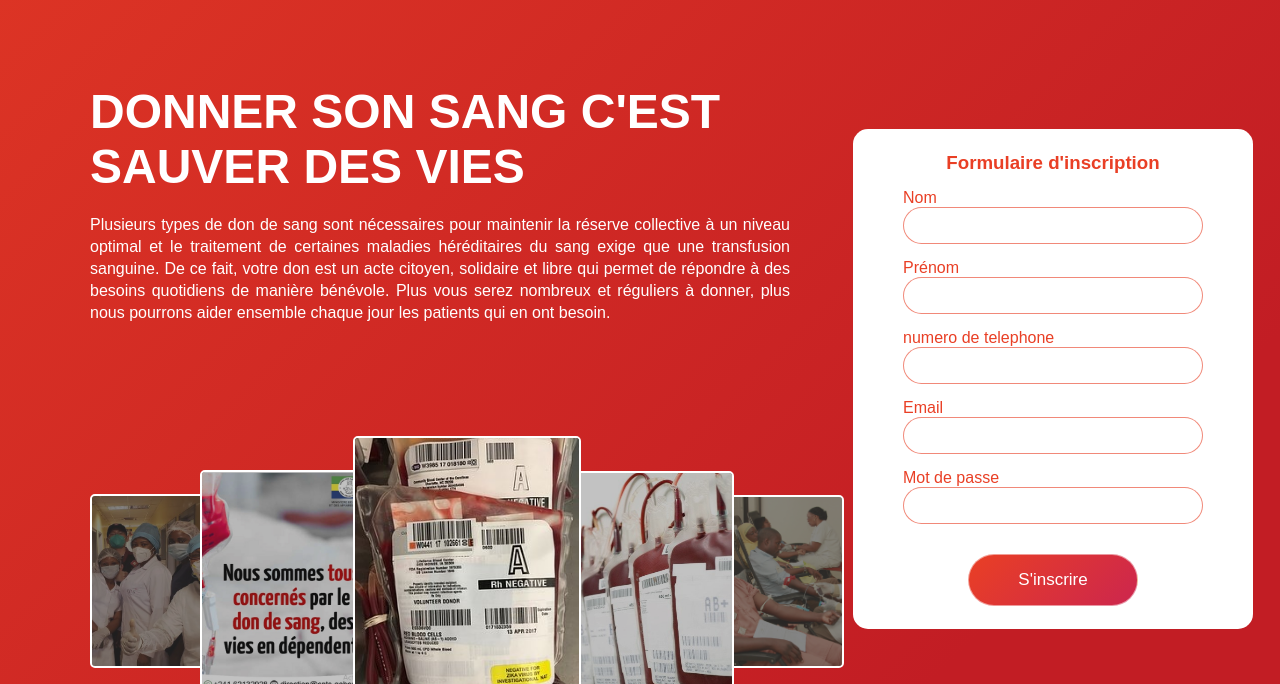
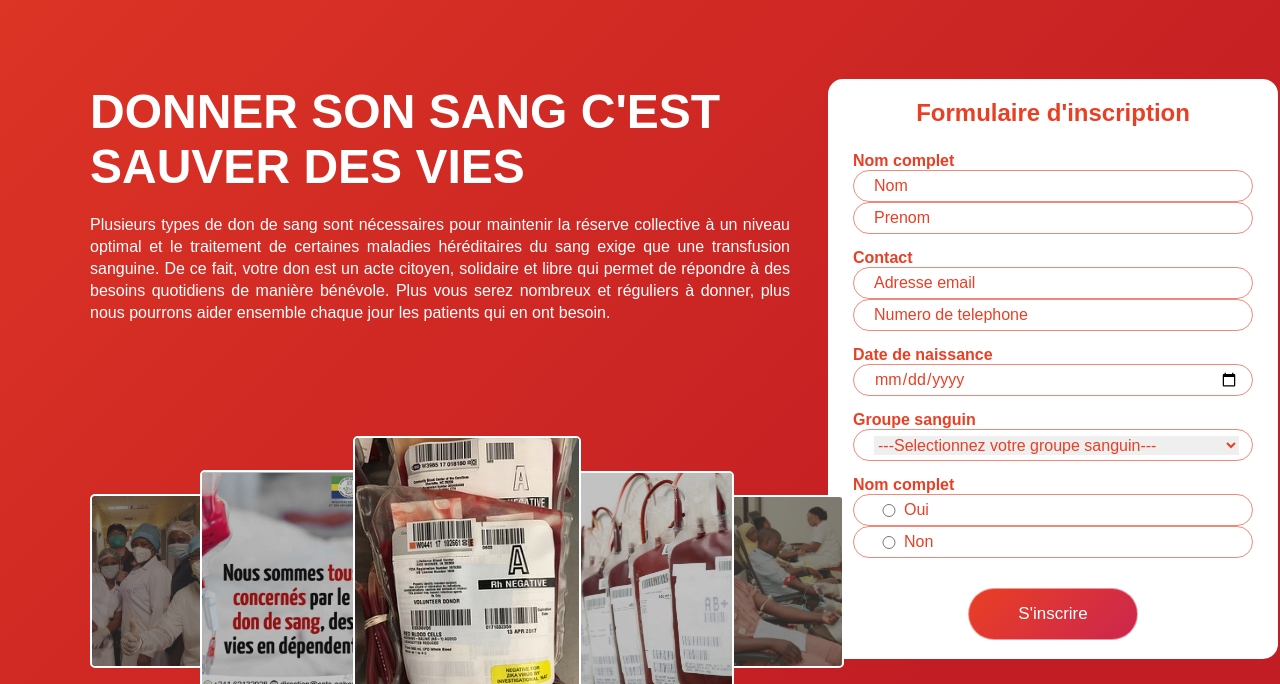
Before and after one commit to YohannObiang/synergycare, a plain HTML site: page index.html in a window 1280 px wide. Shown: the part 116-800 px from the top of the page. Drawn offline with Linux system fonts and the light colour scheme.

Commit message:
version 7

```diff
--- a/index.html
+++ b/index.html
@@ -46,30 +46,84 @@
         </div>
         <div class="right">
             <div class="form-bg">
+                <h2>Formulaire d'inscription</h2>
                 <form action="">
-                    <h3>Formulaire d'inscription</h3>
-                    <div class="input">
-                        <label for="">Nom</label>
-                        <input type="text" name="" id="" class=>
-                    </div>
-                    <div class="input">
-                        <label for="">Prénom</label>
-                        <input type="text" name="" id="" class=>
-                    </div>
-                    <div class="input">
-                        <label for="">numero de telephone</label>
-                        <input type="text" name="" id="" class=>
-                    </div>
-                    <div class="input">
-                        <label for="">Email</label>
-                        <input type="text" name="" id="" class=>
-                    </div>
-                    <div class="input">
-                        <label for="">Mot de passe</label>
-                        <input type="text" name="" id="" class=>
+                    <h3></h3>
+
+                    <div class="inputline">
+                        <div class="iteminput">
+                            <label for="">Nom complet</label>
+                            <div class="input inputshape">
+                                <input type="text" name="" id="" placeholder="Nom">
+                            </div>
+                        </div>
+
+                        <div class="iteminput">
+                            <div class="input inputshape">
+                                <input type="text" name="" id="" placeholder="Prenom">
+                            </div>
+                        </div>
                     </div>
 
+                    <div class="inputline">
+                        <div class="iteminput">
+                            <label for="">Contact</label>
+                            <div class="input inputshape">
+                                <input type="text" name="" id="" placeholder="Adresse email">
+                            </div>
+                        </div>
+
+                        <div class="iteminput">
+                            <div class="input inputshape">
+                                <input type="text" name="" id="" placeholder="Numero de telephone">
+                            </div>
+                        </div>
+                    </div>
+                    <div class="inputline">
+                        <div class="iteminput" for=>
+                            <label for="">Date de naissance</label>
+                            <div class="input inputshape">
+                                <input type="date" name="" id="date">
+                            </div>
+                        </div>
+                    </div>
+                    <div class="inputline">
+                        <div class="iteminput">
+                            <label for="">Groupe sanguin</label>
+                            <div class="input inputshape">
+                                <select name="" id="" >
+                                    <option value="">---Selectionnez votre groupe sanguin---</option>
+                                    <option value="1">O+</option>
+                                    <option value="2">O-</option>
+                                    <option value="3">A+</option>
+                                    <option value="4">A-</option>
+                                    <option value="5">B+</option>
+                                    <option value="6">B-</option>
+                                    <option value="7">AB+</option>
+                                    <option value="8">AB-</option>
+                                </select>
+                            </div>
+                        </div>
+                    </div>
+                    <div class="inputline">
+                        <div class="iteminput">
+                            <label for="">Nom complet</label>
+                            <div class="inputradio inputshape">
+
+                                <input type="radio" name="" id="" placeholder="Nom" class= "inputradio2" >
+                                <span for="">Oui</span>
+                            </div>
+                        </div>
+                        <div class="iteminput">
+                            <div class="inputradio inputshape">
+                                <input type="radio" name="" id="" placeholder="Nom"class= "inputradio2">
+                                <span for="">Non</span>
+                            </div>
+                        </div>
+                    </div>
+                <div class="flex">
                     <button>S'inscrire</button>
+                </div>
                 </form>
             </div>
         </div>
--- a/style.css
+++ b/style.css
@@ -75,12 +75,12 @@ body{
     color: #e93f25;
 }
 .form-bg{
-    height: 500px;
-    width: 400px;
+    height: 580px;
+    width: 450px;
     background: #ffff;
     border-radius: 15px;
     margin-bottom: 50px;
-    margin-top: 120px;
+    margin-top: 100px;
     display: flex;
     flex-direction: column;
     align-items: center;
@@ -89,36 +89,74 @@ body{
 
 }
 form{
-    height: 500px;
+
+    height: 580px;
     width: 400px;;
     border-radius: 10px;
+
+
+
+}
+.inputline{
+    display: flex;
+    flex-direction: column;
+    width: 400px;
+    justify-content: space-between;
+    margin-top: 15px;
+}
+.inputshape{
+
+    height: 30px;
+    border-radius: 20px;
+    border: 1px solid #e93f259c;
+    display: flex;
+
+}
+label{
+    font-weight: bold;
+}
+.form-bg h2{
+    margin-top: 20px;
+}
+.input{
+    flex-direction: column;
+    justify-content: center;
+}
+.inputradio{
+    align-items: center;
+}
+.flex{
     display: flex;
     flex-direction: column;
     align-items: center;
     justify-content: center;
-
-}
-.input{
-    display: flex;
-    flex-direction: column;
-    width: 75%;
-    margin-top: 15px;
-
 }
 .naming{
     display: flex;
     width: 300px;
 }
-input{
-    height: 35px;
-    border-radius: 20px;
-    border: 1px solid #e93f259c;
+.inputradio2{
+    width: 30px;
+}
+input, input:active, select{
+    border: none;
+    outline: none;
+    font-size: 1rem;
+    color: #e93f25;
+    margin-left: 20px;
+    width: 365px;
+}
+input::placeholder{
+    color: #e93f25;
 
 }
+
+
+
 button{
 
     height: 52px;
-    margin-top: 10px;
+    margin-top: 5px;
     background: #5256AD;
     color: white;
     font-size: 17px;
```
